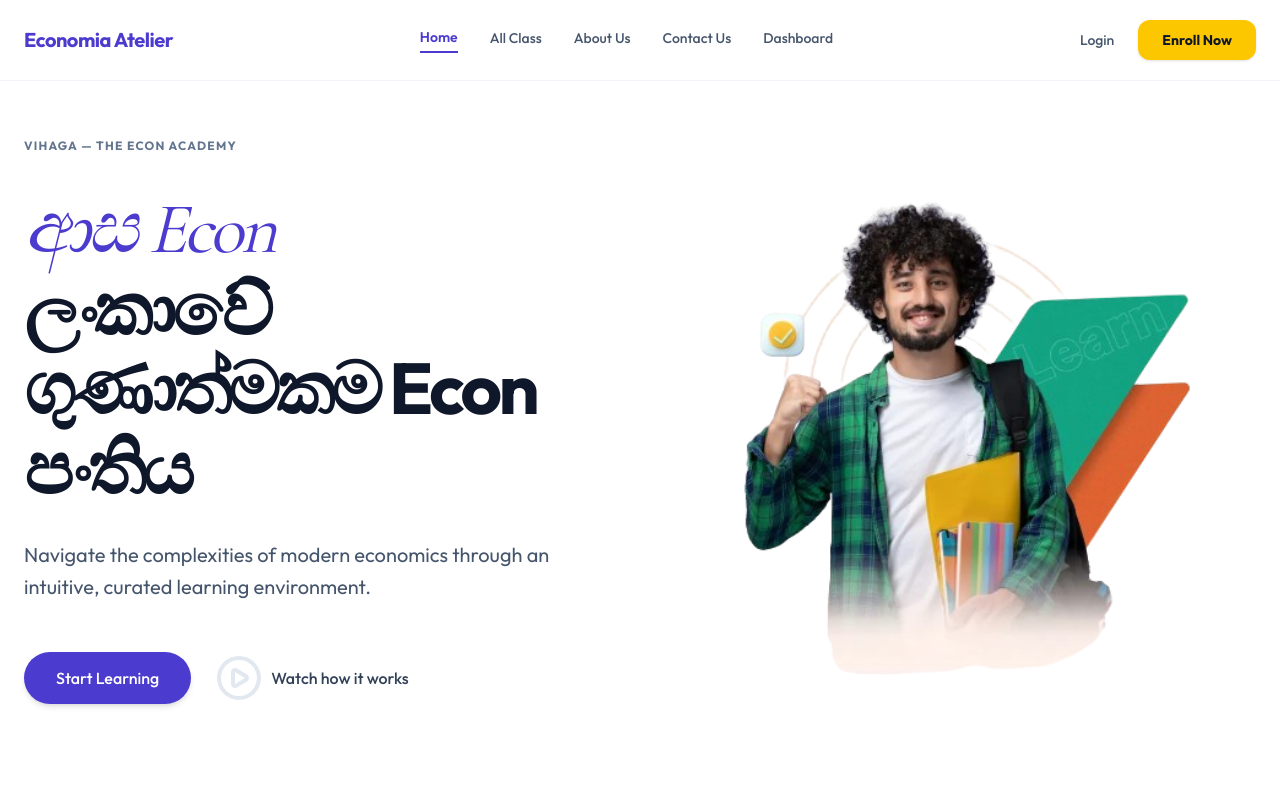
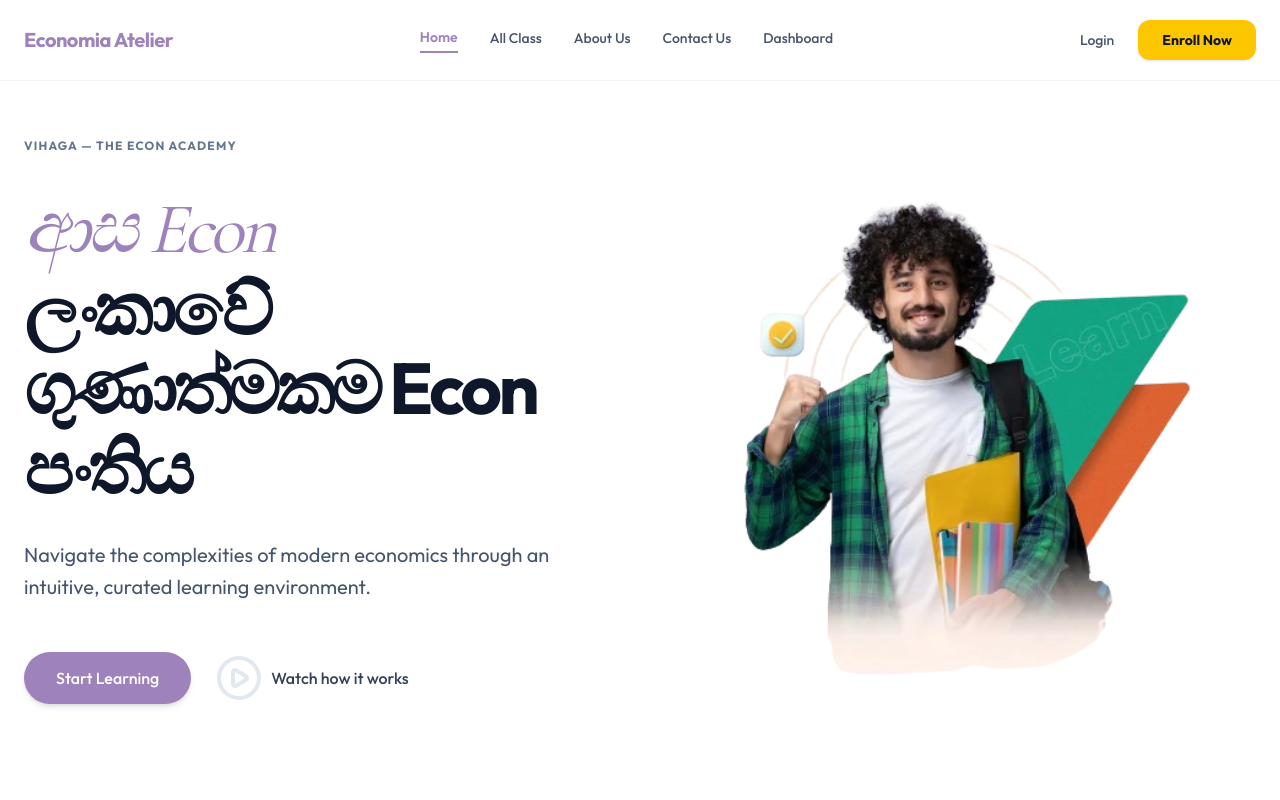
Before and after one commit to NipunHemal/ASAECON-LANDINGPAGE, a Next.js app: page / in a window 1280 px wide. Shown: the top 800 px of the page. Built offline with nearby package versions, Linux system fonts and the light colour scheme.

Commit message:
feat: initialize global stylesheet for landing page application

```diff
--- a/src/app/globals.css
+++ b/src/app/globals.css
@@ -1,8 +1,8 @@
 @import "tailwindcss";
 
 @theme inline {
-  --color-primary:        #4C3BCF;
-  --color-primary-dim:    #3d2fb5;
+  --color-primary:        #9E82BC;
+  --color-primary-dim:    #876ba5;
   --color-surface:        #FFFFFF;
   --color-surface-muted:  #F8FAFC;
   --color-text-primary:   #0F172A;
```
